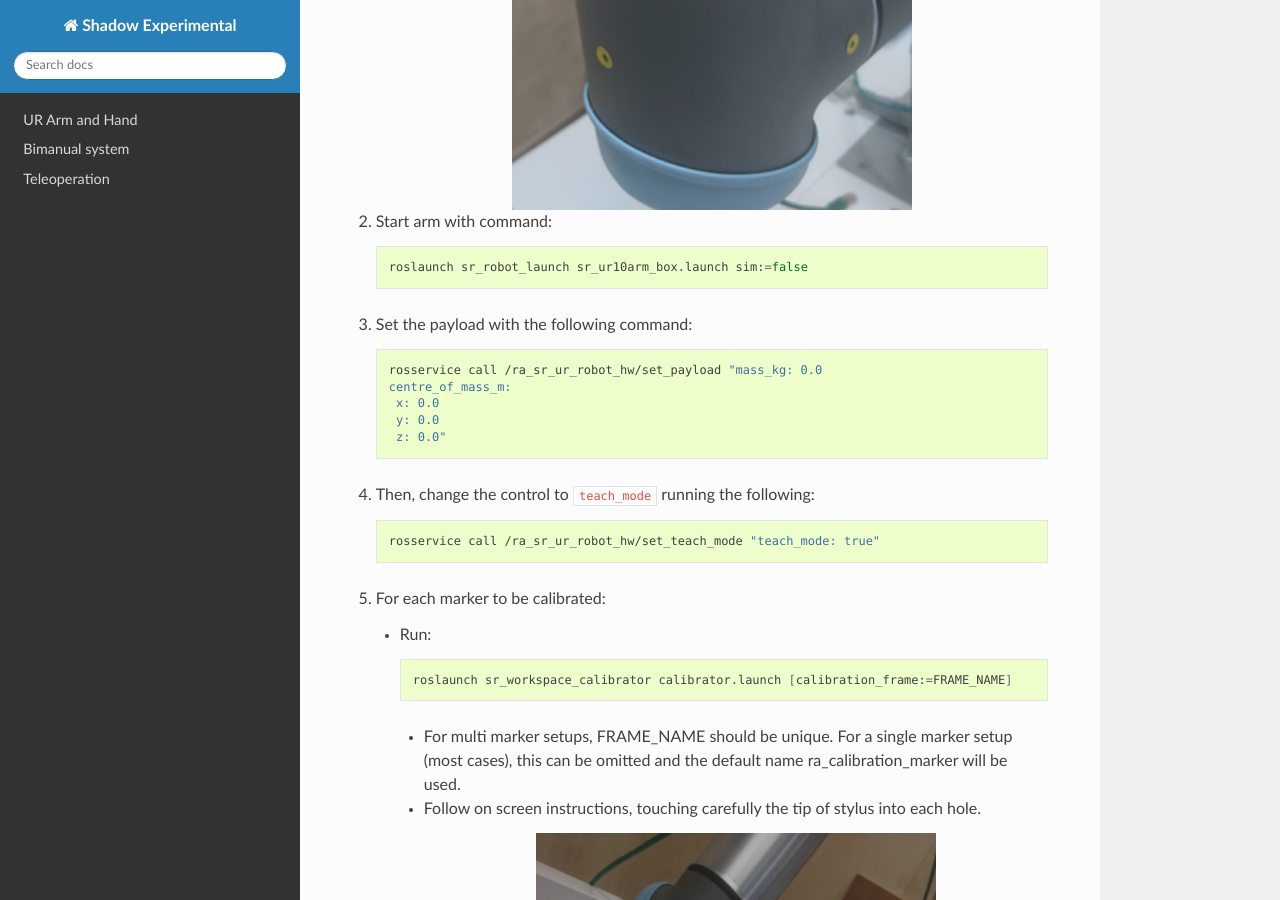
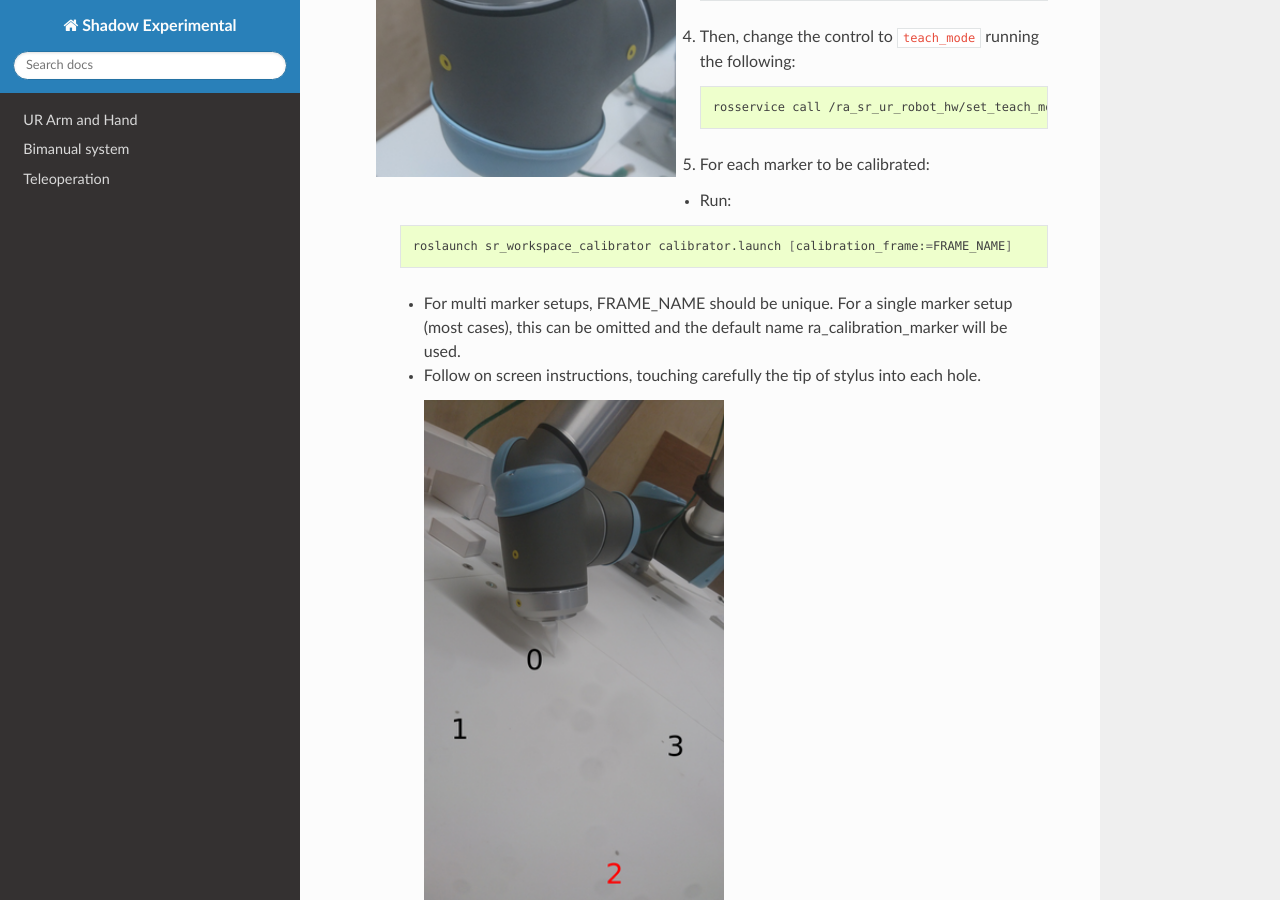
Before and after one commit to shadow-robot/sr_experimental_documentation, a Sphinx documentation site: the page built from docs/user_guide/1_arm_and_hand.md, in a window 1280 px wide and 900 px high, scrolled down 5181 px. Built offline with Sphinx 7.4.7 and the Read the Docs theme 2.0.0, drawn with Linux system fonts in a browser that asks for light colours.

Commit message:
Fixing pictures

````diff
--- a/docs/user_guide/1_arm_and_hand.md
+++ b/docs/user_guide/1_arm_and_hand.md
@@ -5,7 +5,7 @@
 ```eval_rst
 .. image:: ../img/UR10_hand_E.jpeg
   :width: 600
-  :align: center
+  :align: left
 ```
 
 ## Setting up the system
@@ -31,19 +31,19 @@
    ```eval_rst
    .. image:: ../img/configure_arm_1.jpg
      :width: 600
-     :align: center
+     :align: left
    ```
    You should see the following screen:
    ```eval_rst
    .. image:: ../img/configure_arm_2.jpg
      :width: 600
-     :align: center
+     :align: left
    ```
 2. Press the "Setup Robot" button and you should see the following screen:
    ```eval_rst
    .. image:: ../img/configure_arm_3.jpg
      :width: 600
-     :align: center
+     :align: left
    ```
 3. Then press the "Network" button. In this screen, you need to enable the network by clicking the "Static Address" radio button. Change the IP address and Subnet mask as shown below:
    * IP address: 192.168.1.1
@@ -51,7 +51,7 @@
    ```eval_rst
    .. image:: ../img/configure_arm_4.jpg
      :width: 600
-     :align: center
+     :align: left
    ```
 4. Press "Apply" when you finish.
 
@@ -62,8 +62,8 @@
 
    ```eval_rst
    .. image:: ../img/arm_calibration_stylus.png
-     :width: 400
-     :align: center
+     :width: 300
+     :align: left
    ```
 2. Start arm with command:
    ```sh
@@ -90,8 +90,8 @@
      * Follow on screen instructions, touching carefully the tip of stylus into each hole.
        ```eval_rst
        .. image:: ../img/arm_calibration_holes.png
-         :width: 400
-         :align: center
+         :width: 300
+         :align: left
        ```
 
        ```eval_rst
@@ -140,7 +140,7 @@
 ```eval_rst
 .. image:: ../img/empty_world.png
   :width: 400
-  :align: center
+  :align: left
 ```
 In most cases, when one of Shadow's robot tables is used, the above command will suffice. However, the launch file can be run with multiple arguments. Arguments available for the launch file:
 * **start_home** - if set to `true`, robot will start in a predefined home pose. Default value: `true`
````
